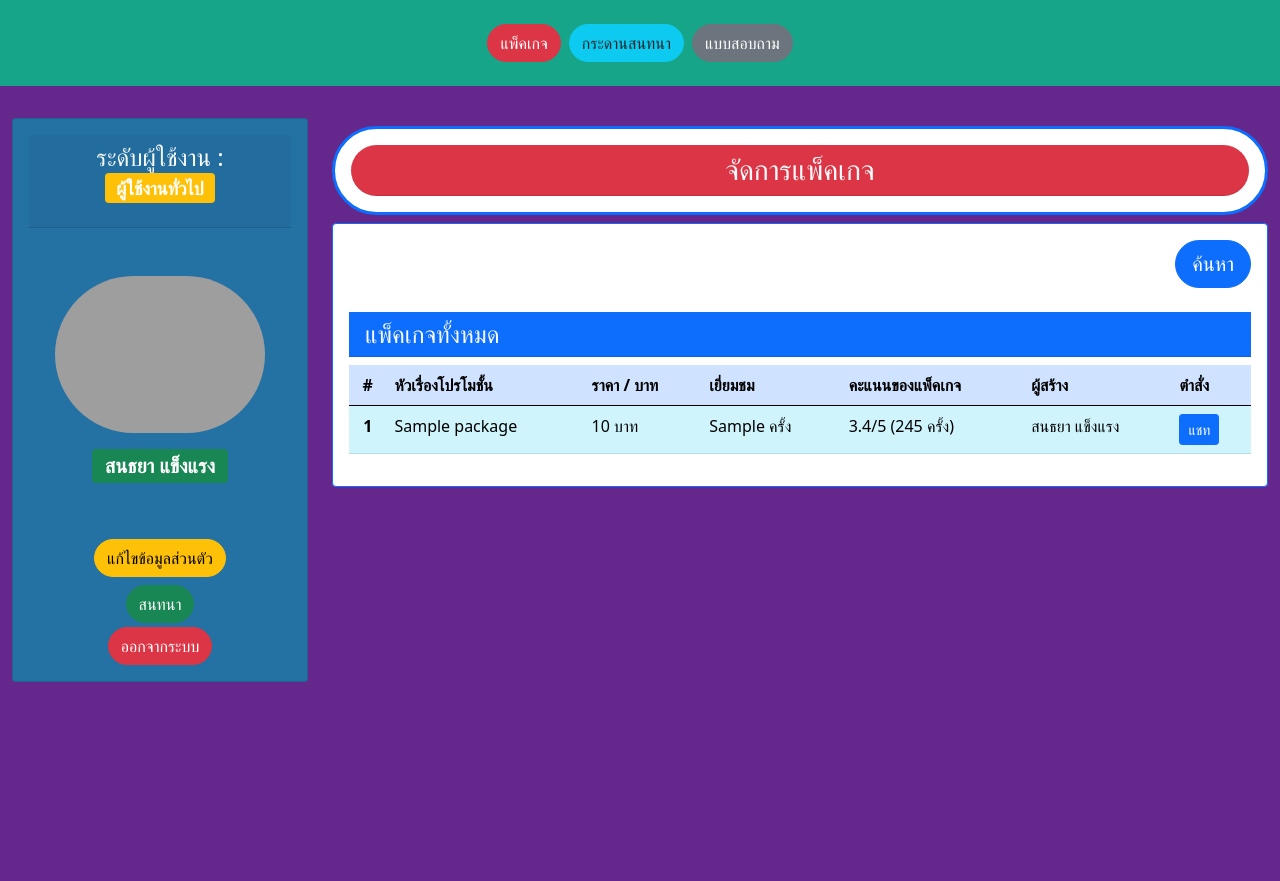
After one commit to maxsk0211/pro, a PHP site: page /users/user-show-package.php in a window 1280 px wide. The commit adds this page. Shown: the top 881 px of the page. Run offline with PHP 8.4, Linux system fonts and the light colour scheme; a user stored in the database is signed in; data comes from the database, SQL or seed files in the repository; tables that the repository leaves empty or names only in its code hold one stand-in row (values such as "Sample post"); data that the repository does not hold is empty; grey boxes are pictures that could not be loaded.

Commit message:
aa123123

```diff
--- a/nav-index.php
+++ b/nav-index.php
@@ -66,7 +66,7 @@
 				  				<h4 class="text-center alert-success rounded-pill modal-title">เข้าสู่ระบบ</h4>
 					       	<div class="form-group my-2">
 					       		<label class="form-label">E-mail</label>
-					       		<input type="text" class="form-control" name="email">
+					       		<input type="text" class="form-control" name="email"></input>
 					       	</div>
 					       	<div class="form-group my-2">
 					       		<label class="form-label">Password</label>
--- a/users/nav-user.php
+++ b/users/nav-user.php
@@ -9,6 +9,9 @@
 
     <div class=" collapse navbar-collapse" id="navbarNavDropdown">
       <ul class="navbar-nav mx-auto ">
+          <div class="nav-item my-2 mx-1">
+            <a href="user-show-package.php" class="btn btn-danger rounded-pill">แพ็คเกจ</a>
+          </div>
           <div class="nav-item my-2 mx-1">
             <a href="users-add-webboard.php" class="btn btn-info text-dark rounded-pill">กระดานสนทนา</a>
           </div>
--- /dev/null
+++ b/users/user-show-package.php
@@ -0,0 +1,188 @@
+<?php
+      session_start();
+      //$_SESSION["id_user"]=1;
+      //$_SESSION["user_lv"]=1;
+  if(!isset($_SESSION["user_lv"]) && $_SESSION['user_lv']==0 ){
+    header("location: ../index.php?");
+    exit();
+  }
+
+
+require ('../dbcon.php');
+$id_user=$_SESSION["id_user"];
+
+$sql="SELECT * FROM users where id_user='$id_user'";
+$result=mysqli_query($conn,$sql);
+$row=mysqli_fetch_object($result);
+
+
+?>
+<!doctype html>
+<html lang="en">
+  <head>
+    <meta charset="utf-8">
+    <meta name="viewport" content="width=device-width, initial-scale=1">
+    <title>จัดการแพ็คเกจ - Happy Care Nursing Home - บ้านมีสูข</title>
+      <link href="../css/bootstrap.min.css" rel="stylesheet">
+      <script src="../js/bootstrap.js"></script>
+
+  </head>
+  <body style="height: 5000px; padding-top: 70px;background: rgb(100, 40, 140);">
+
+    <div class="container-fluid">
+
+     <?php include 'nav-user.php'; ?>
+     <div class="row justify-content-center">
+       <div class="col-md-3 d-none d-lg-block">
+          <?php include 'nav-left.php'; ?>
+       </div>
+       <div class="col-md-9">
+          <div class="card border-primary border-3 rounded-pill my-2">
+            <div class="card-body">
+              <h3 class="card-header bg-danger text-center text-light rounded-pill">จัดการแพ็คเกจ</h3>
+            </div>
+          </div>
+
+
+          <div class="card border-primary">
+            <div class="card-body">
+              <div class="form-group mb-5">
+                <a href="#search-package" class="btn btn-primary btn-lg rounded-pill float-end" data-bs-toggle="modal">ค้นหา</a>
+              </div>
+              <br>
+            <?php if(isset($_SESSION['search_package'])){ ?>
+             <div class="alert alert-warning">
+               <h5 class="text-danger">คำค้นหาของคุณคือ : <?php echo $_SESSION['search_package']; ?></h5>
+               <div class="ms-auto">
+                 <a href="sql/clear-session.php?search_package=1" class="btn btn-danger">ยกการค้นหา</a>
+               </div>
+             </div>
+              <?php } ?>
+
+              <form action="sql/insert-package.php" method="post" enctype="multipart/form-data">
+                <div class="modal fade" id="add-package">
+                  <div class="modal-dialog modal-dialog-centered ">
+                    <div class="modal-content">
+                      <div class="modal-header bg-success text-light">
+                        <h4 class="modal-title">สร้างแพ็คเกจ</h4>
+                        <button class="btn-close" data-bs-dismiss="modal" type="button"></button>
+                      </div>
+                      <div class="modal-body">
+
+                        <div class="form-group ">
+                          <label for="" class="form-label">ชื่อแพ็คเกจ</label>
+                          <input class="form-control" type="text" name="pa_name"></input>
+                        </div>
+
+                        <label class="form-label">ราคา</label>
+                        <div class="input-group">
+                          <input type="number" name="pa_price" class="form-control">
+                          <span class="input-group-text">บาท</span>
+                        </div>
+
+                        <div class="form-group">
+                          <label for="" class="form-label">รายละเอียด</label>
+                          <textarea class="form-control" name="pa_detail"></textarea>
+                        </div>
+                        <div class="input-group me-3">
+                          <label for="" class="input-group-text">เลือกรูปปก</label>
+                          <input type="file" name="pa_pic" class="form-control">
+                        </div>
+                        <br>
+                      </div>
+                      <div class="modal-footer">
+                        <input type="hidden" name="id_user" value="<?php echo $_SESSION["id_user"]; ?>">
+                        <button type="submit" class="btn btn-success float-end">บันทึกข้อมูล</button>
+                        <button class="btn btn-danger" data-bs-dismiss="modal" type="button">ปิด</button>
+                      </div>
+                    </div>
+                  </div>
+                </div>
+              </form>
+              <!-- end modal add package -->
+
+
+
+
+
+
+              <h4 class="bg-primary card-header mb-2 text-light">แพ็คเกจทั้งหมด</h4>
+              <table class="table table-hover table-info">
+                <thead>
+                  <tr class="table-primary">
+                    <th class="text-center">#</th>
+                    <th>หัวเรื่องโปรโมชั้น</th>
+                    <th>ราคา / บาท</th>
+                    <th>เยี่ยมชม</th>
+                    <th>คะแนนของแพ็คเกจ</th>
+                    <th>ผู้สร้าง</th>
+                    <th>ตำสั่ง</th>
+                  </tr>
+                </thead>
+                <tbody>
+                  <?php
+                  if (isset($_SESSION['search_package'])) {
+                    $search_package=$_SESSION['search_package'];
+                    $sql="SELECT * FROM package,users WHERE users.id_user=package.id_user and pa_name LIKE '%$search_package%' ORDER BY package.id_pa ASC";
+                  }else{
+                    $sql = "SELECT * FROM package,users WHERE users.id_user=package.id_user  ORDER BY `package`.`id_pa` ASC";
+
+                  }
+                $result=mysqli_query($conn,$sql);
+                $count = mysqli_num_rows($result);
+
+                $i=1;
+
+
+                  while( $row = mysqli_fetch_object($result)){
+
+                   ?>
+                  <tr>
+                    <th class="text-center"><?php echo $i++; ?></th>
+                    <td><?php echo $row->pa_name; ?></td>
+                    <td><?php echo $row->pa_price." บาท"; ?></td>
+                    <td><?php echo $row->pa_view." ครั้ง"; ?></td>
+                    <td> 3.4/5 (245 ครั้ง)</td>
+                    <td><?php echo $row->fname." ".$row->lname; ?></td>
+
+                    <td>
+                      <a href="#show_news_<?php echo $i;?>" class="btn btn-primary btn-sm">แชท</a>
+                    </td>
+                  </tr>
+
+
+
+                <?php } ?>
+                </tbody>
+              </table>
+            </div>
+          </div>
+          <!-- card border-primary -->
+
+
+
+
+
+
+       </div>
+       <!-- col-md-9 -->
+     </div>
+     <!-- row -->
+
+
+
+
+
+
+
+
+    </div>
+
+  <script src="../js/jquery-3.6.1.min.js"></script>
+  <?php include '../alert-modal.php'; ?>
+  </body>
+</html>
+<?php
+//session_destroy();
+
+?>
```
